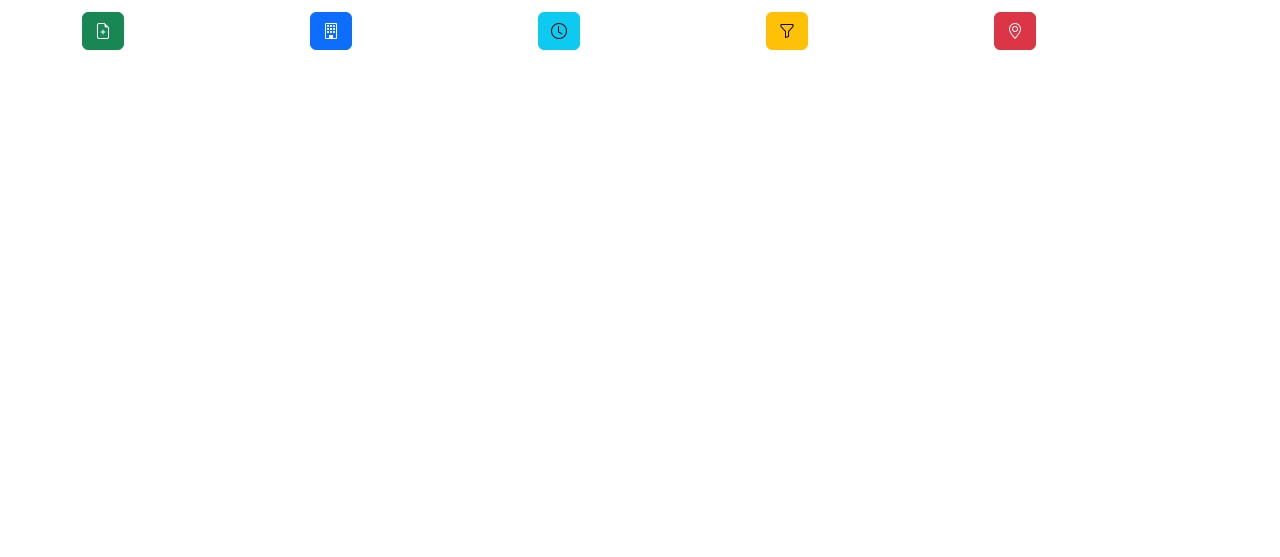
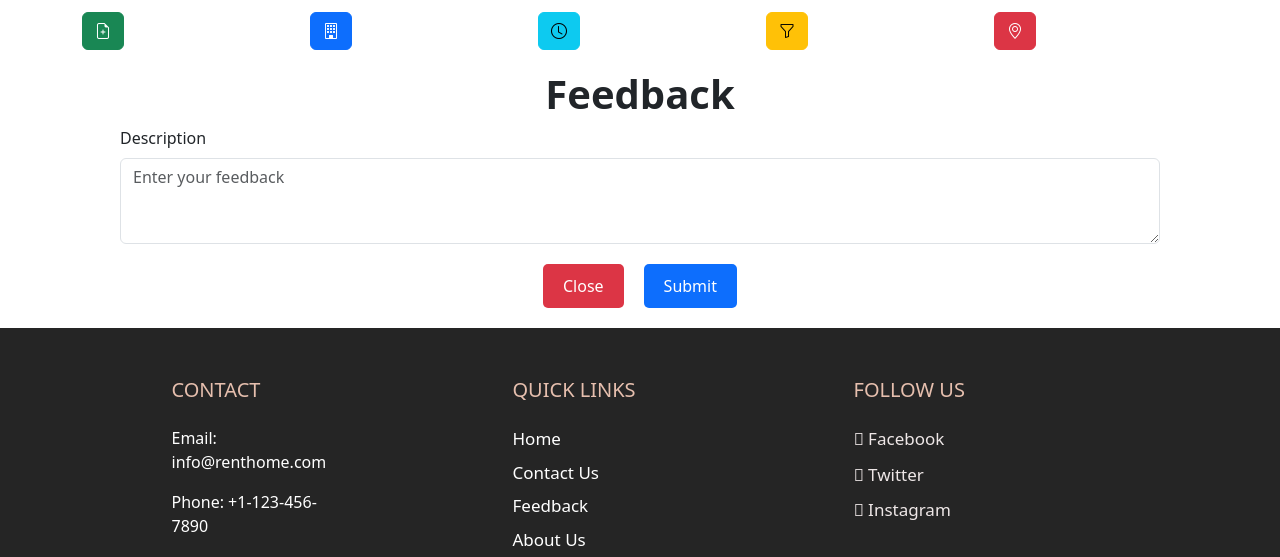
Before and after one commit to ankit7458/renthome, a React (Create React App) app: page /Feedback in a window 1280 px wide. Shown: the part 243-800 px from the top of the page. Built offline with nearby package versions, Linux system fonts and the light colour scheme.

Commit message:
Add feedback from and add new page for feedback

```diff
--- a/src/App.css
+++ b/src/App.css
@@ -249,3 +249,66 @@ body {
 
     text-align: left;
 }
+
+
+/* Feedback component styles */
+
+  textarea {
+    width: 100%;
+    padding: 0 100px;
+    margin-bottom: 20px;
+  }
+
+  .modal-dialog {
+    max-width: 400px;
+  }
+
+  /* Thank You modal styles */
+  .thank-you-message p {
+    font-size: 18px;
+    text-align: center;
+    padding: 20px;
+    background-color: #4CAF50;
+    color: #fff;
+  }
+
+  .modal-content {
+    border: none;
+    border-radius: 10px;
+  }
+
+  .modal-header {
+    border-bottom: none;
+  }
+
+  .modal-title {
+    font-size: 24px;
+  }
+
+ /* CSS to style the buttons */
+.feedback_button {
+    display: flex;
+    justify-content: center;
+    align-items: center;
+    margin-top: 20px;
+    margin-bottom: 20px;
+  }
+
+  .feedback_button button {
+    margin: 0 10px;
+    padding: 10px 20px;
+    font-size: 16px;
+    border: none;
+    border-radius: 5px;
+    cursor: pointer;
+  }
+
+  .feedback_button button.variant-danger {
+    background-color: #dc3545;
+    color: #fff;
+  }
+
+  .feedback_button button.variant-primary {
+    background-color: #007bff;
+    color: #fff;
+  }
--- a/src/App.js
+++ b/src/App.js
@@ -8,6 +8,7 @@ import Aboutus from './components/Aboutus'; // Import the AboutUs component
 import Policy from './components/Policy';//Import the policy componetnt
 
 import { BrowserRouter as Router, Route, Routes } from 'react-router-dom'; // Update the import
+import Feedback from './components/Feedback';
 
 function App() {
   return (
@@ -19,6 +20,7 @@ function App() {
           <Route path="/Aboutus" element={<Aboutus />} /> {/* Render the Aboutus component for the "/aboutus" route */}
           <Route path="/" element={<Body />} />
           <Route path ="/Policy"element = {<Policy />}/>
+          <Route path ="/Feedback"element = {<Feedback />}/>
         </Routes>
       </div>
     </Router>
--- /dev/null
+++ b/src/components/Feedback.js
@@ -0,0 +1,79 @@
+import React, { useState, useEffect } from "react";
+import Form from "react-bootstrap/Form";
+import Button from "react-bootstrap/Button";
+import Modal from "react-bootstrap/Modal";
+import Footer from "./Footer";
+
+function Feedback() {
+  useEffect(() => {
+    window.scrollTo(0, 0); // Scroll to the top of the page when the component is mounted
+  }, []);
+
+  const [feedback, setFeedback] = useState("");
+  const [showThankYou, setShowThankYou] = useState(false);
+
+  const handleFeedbackChange = (event) => {
+    setFeedback(event.target.value);
+  };
+
+  const handleFeedbackSubmit = () => {
+    // Handle the feedback submission here
+    console.log("Feedback: ", feedback);
+
+    // Reset the feedback text area
+    setFeedback("");
+
+    // Show the "Thank you" popup
+    setShowThankYou(true);
+
+    // Automatically hide the "Thank you" popup after 5 seconds
+    setTimeout(() => {
+      setShowThankYou(false);
+    }, 5000);
+  };
+
+  const handleClose = () => {
+    // Reset the feedback text area
+    setFeedback("");
+
+    // Close the "Thank you" popup
+    setShowThankYou(false);
+  };
+
+  return (
+    <div>
+
+        <div className="about">
+            <div className="heading">
+                <h1>Feedback</h1>
+            </div>
+        <Form>
+            <Form.Group className="mb-3">
+            <Form.Label>Description</Form.Label>
+            <Form.Control as="textarea" value={feedback} placeholder="Enter your feedback" rows={3} onChange={handleFeedbackChange} />
+            </Form.Group>
+            <dev className ="feedback_button">
+            <Button variant="danger" onClick={handleClose}>
+            Close
+            </Button>
+            <Button variant="primary" onClick={handleFeedbackSubmit}>
+            Submit
+            </Button>
+            </dev>
+        </Form>
+
+        <Modal show={showThankYou} onHide={handleClose}>
+            <Modal.Header closeButton>
+            <Modal.Title>Thank You</Modal.Title>
+            </Modal.Header>
+            <Modal.Body>
+            <p>Thank you for your feedback!</p>
+            </Modal.Body>
+        </Modal>
+        </div>
+    <Footer />
+    </div>
+  );
+}
+
+export default Feedback;
--- a/src/components/Footer.js
+++ b/src/components/Footer.js
@@ -33,7 +33,9 @@ const Footer = (props) => {
                                 <ul>
                                     <li><a href="#">Home</a></li>
                                     <li><a href="#">Contact Us</a></li>
-                                    <li><a href="#">Feedback</a></li>
+                                    <li>
+                                        <Link to="/Feedback">Feedback</Link>
+                                    </li>
                                     <li>
                                       <Link to="/Aboutus">About Us</Link>
                                     </li>
```
